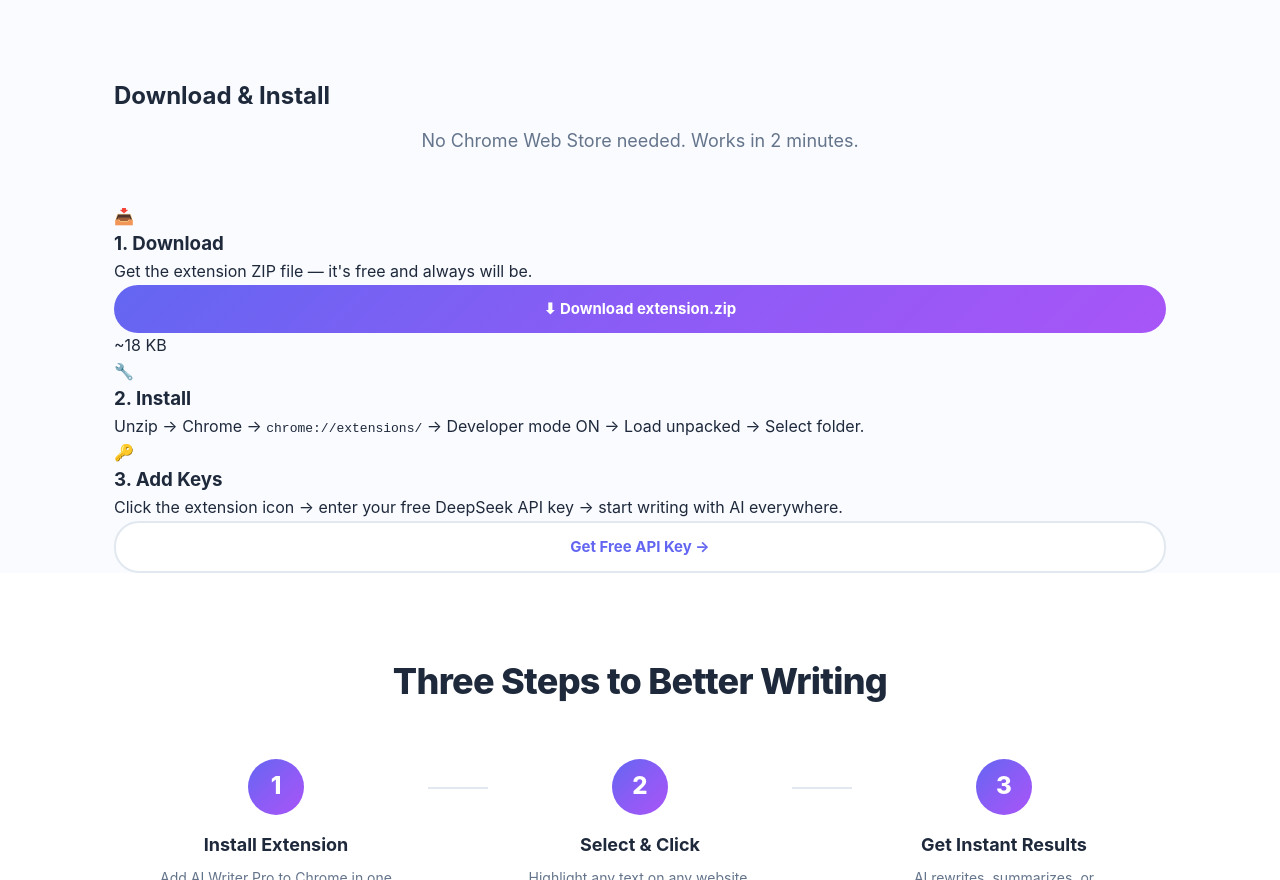
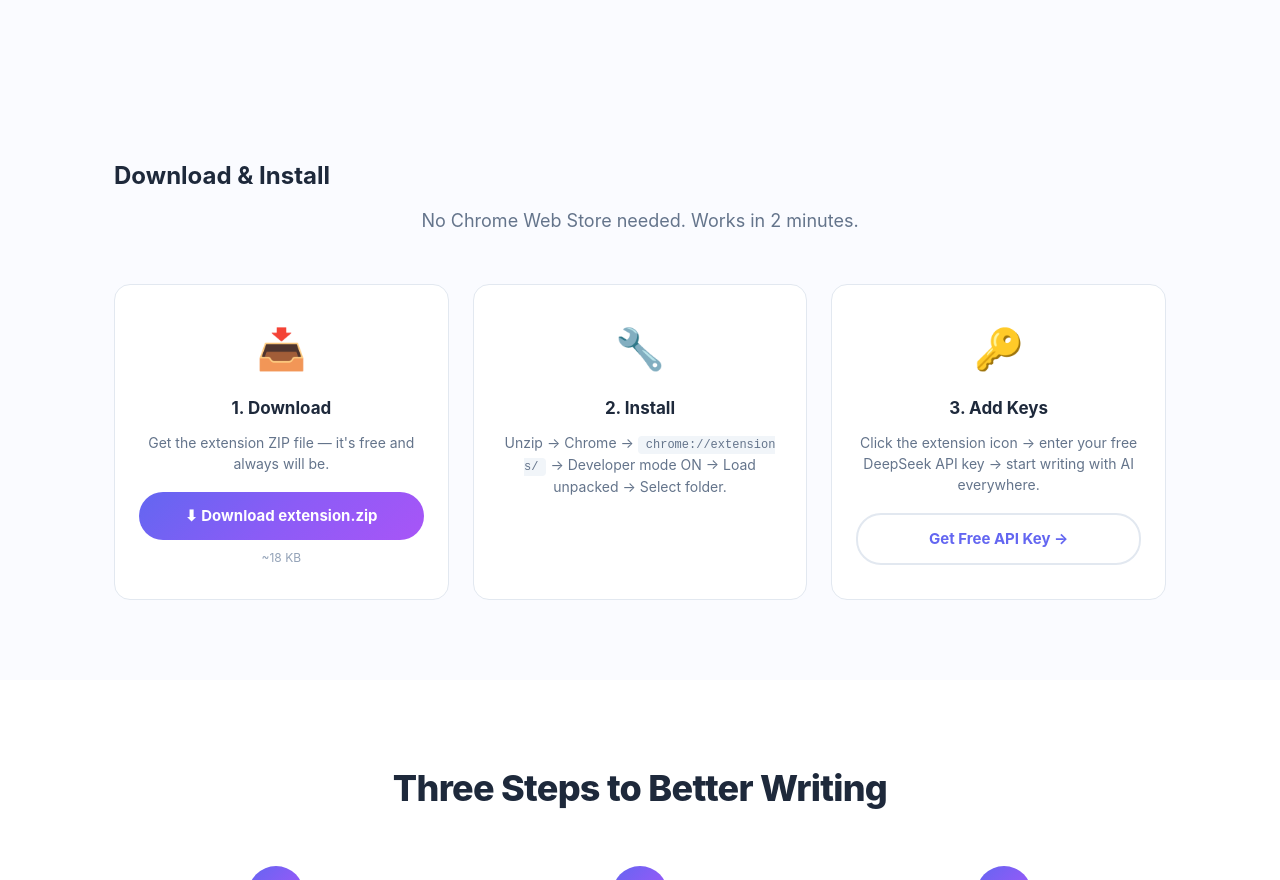
Before and after one commit to Linanxi12/ai-writer-pro, a browser extension: page docs/index.html in a window 1280 px wide. Shown: the part 1871-2751 px from the top of the page. Drawn offline with Linux system fonts and the light colour scheme.

Commit message:
feat: add download section CSS

```diff
--- a/docs/style.css
+++ b/docs/style.css
@@ -597,6 +597,57 @@ body {
   font-size: 13px;
 }
 
+/* Download */
+.download {
+  padding: 80px 0;
+  background: var(--bg);
+}
+
+.download-grid {
+  display: grid;
+  grid-template-columns: repeat(3, 1fr);
+  gap: 24px;
+  margin-top: 48px;
+}
+
+.download-card {
+  background: white;
+  padding: 32px 24px;
+  border-radius: var(--radius);
+  text-align: center;
+  border: 1px solid #e2e8f0;
+}
+
+.download-icon { font-size: 40px; display: block; margin-bottom: 14px; }
+
+.download-card h3 {
+  font-size: 17px;
+  font-weight: 700;
+  margin-bottom: 10px;
+}
+
+.download-card p {
+  font-size: 14px;
+  color: var(--text-secondary);
+  margin-bottom: 18px;
+  line-height: 1.5;
+}
+
+.download-card code {
+  background: #f1f5f9;
+  padding: 2px 8px;
+  border-radius: 4px;
+  font-size: 12px;
+  word-break: break-all;
+}
+
+.download-size {
+  display: block;
+  font-size: 12px;
+  color: #94a3b8;
+  margin-top: 8px;
+}
+
 /* Responsive */
 @media (max-width: 768px) {
   .hero h1 { font-size: 36px; }
```
